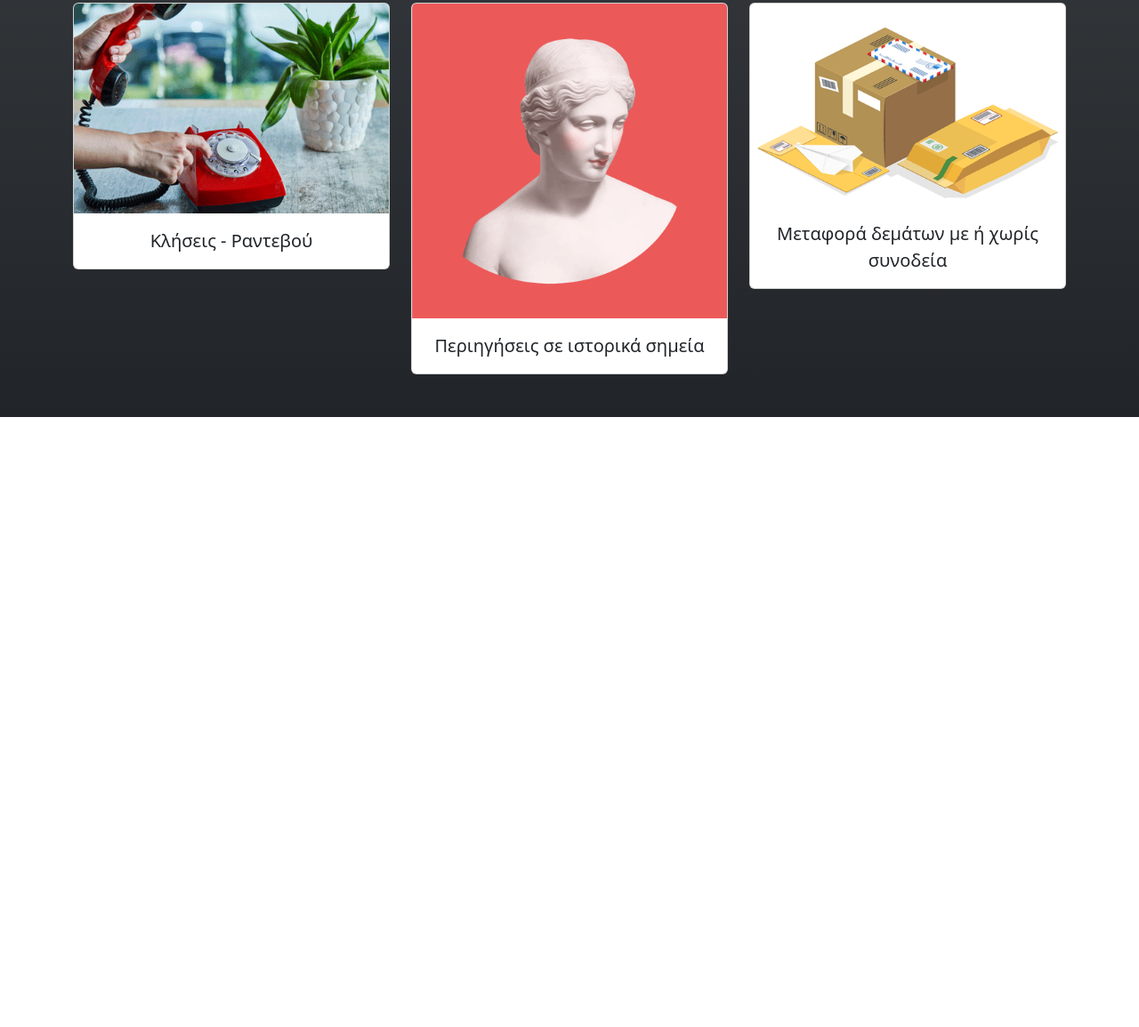
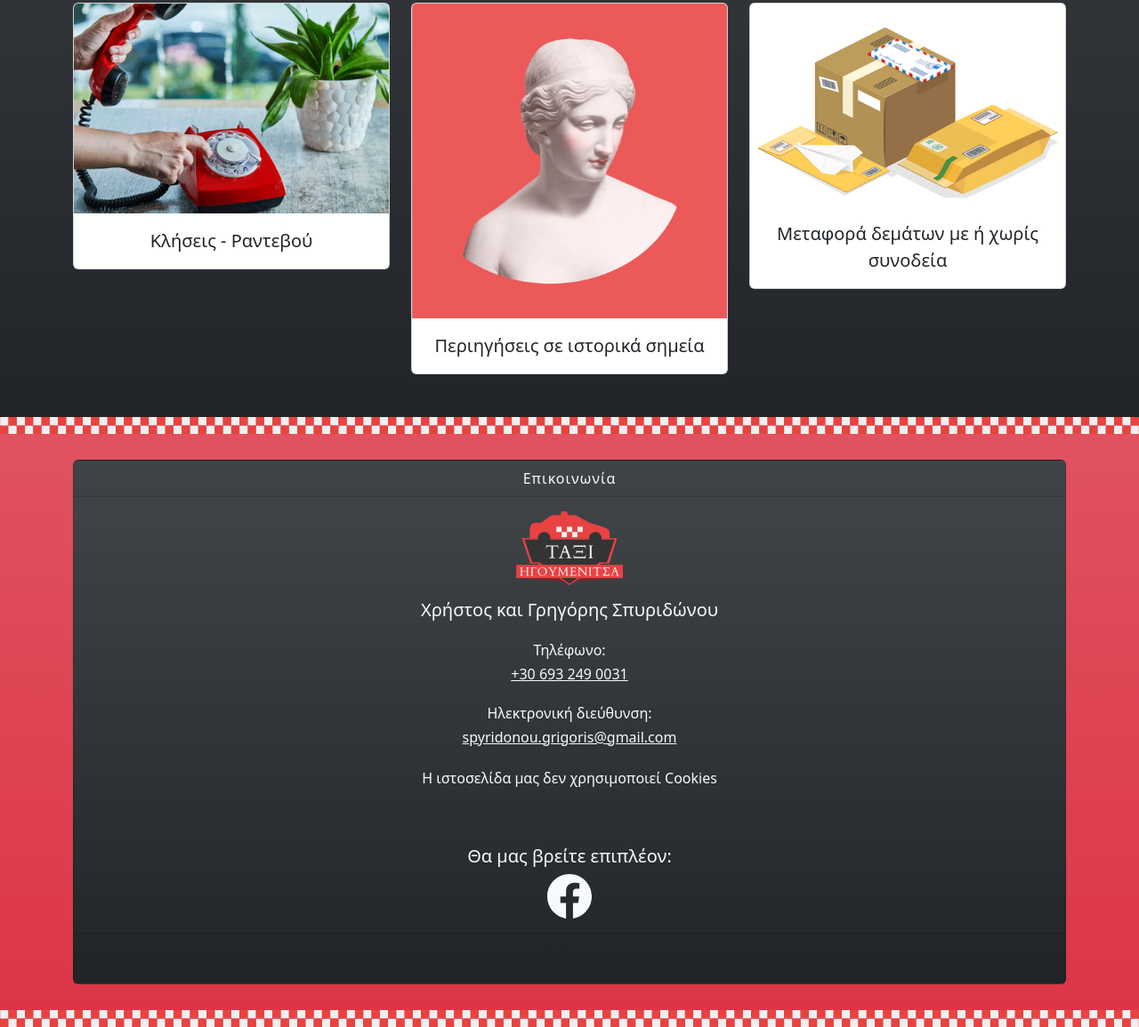
Before and after one commit to ilias777/taxiLandingPage, a website built with Vite: page index.html in a window 1280 px wide. Shown: the part 3288-4443 px from the top of the page at 89% size. Before the commit the page ends 3757 px from the top, so only its background shows below. Built offline with nearby package versions, Linux system fonts and the light colour scheme.

Commit message:
Add footer

```diff
--- a/index.html
+++ b/index.html
@@ -435,6 +435,75 @@
       </div>
     </section>
 
+    <!-- Footer -->
+    <footer
+      class="bg-danger bg-gradient py-5 position-relative overflow-hidden"
+      id="contact"
+    >
+      <img
+        class="line position-absolute top-0 start-0"
+        src="./img/Line.svg"
+        alt="Taxi line"
+      />
+      <div class="container">
+        <div class="card bg-dark bg-gradient text-light text-center">
+          <div class="card-header" style="letter-spacing: 1px" id="lang">
+            Επικοινωνία
+          </div>
+          <div class="card-body">
+            <img
+              class="pb-3"
+              src="./img/TaxiLogo.svg"
+              alt="Taxi Igoumenitsa Logo"
+              style="width: 120px"
+            />
+            <h5 id="lang">Χρήστος και Γρηγόρης Σπυριδώνου</h5>
+            <h6 class="pt-3" id="lang">Τηλέφωνο:</h6>
+            <h6>
+              <a class="text-light" href="tel:+306932490031"
+                >+30 693 249 0031</a
+              >
+            </h6>
+            <h6 class="pt-3" id="lang">Ηλεκτρονική διεύθυνση:</h6>
+            <h6>
+              <a class="text-light" href="mailto:spyridonou.grigoris@gmail.com"
+                >spyridonou.grigoris@gmail.com</a
+              >
+            </h6>
+            <p class="pt-3 fw-light" id="lang">
+              Η ιστοσελίδα μας δεν χρησιμοποιεί Cookies
+            </p>
+            <h5 class="pt-5" id="lang">Θα μας βρείτε επιπλέον:</h5>
+            <a
+              class="pb-5 text-light"
+              href="https://www.facebook.com/Taxi-Igoumenitsa-Grigoris-Christos-526710317713326/"
+            >
+              <svg
+                xmlns="http://www.w3.org/2000/svg"
+                width="50"
+                height="50"
+                fill="currentColor"
+                class="bi bi-facebook"
+                viewBox="0 0 16 16"
+              >
+                <path
+                  d="M16 8.049c0-4.446-3.582-8.05-8-8.05C3.58 0-.002 3.603-.002 8.05c0 4.017 2.926 7.347 6.75 7.951v-5.625h-2.03V8.05H6.75V6.275c0-2.017 1.195-3.131 3.022-3.131.876 0 1.791.157 1.791.157v1.98h-1.009c-.993 0-1.303.621-1.303 1.258v1.51h2.218l-.354 2.326H9.25V16c3.824-.604 6.75-3.934 6.75-7.951z"
+                />
+              </svg>
+            </a>
+          </div>
+          <div class="card-footer text-muted">
+            <p>Copyright © by Ilias Dougias</p>
+          </div>
+        </div>
+      </div>
+      <img
+        class="line position-absolute bottom-0 start-0"
+        src="./img/Line.svg"
+        alt="Taxi line"
+      />
+    </footer>
+
     <div id="app"></div>
     <script type="module" src="/main.js"></script>
   </body>
```
